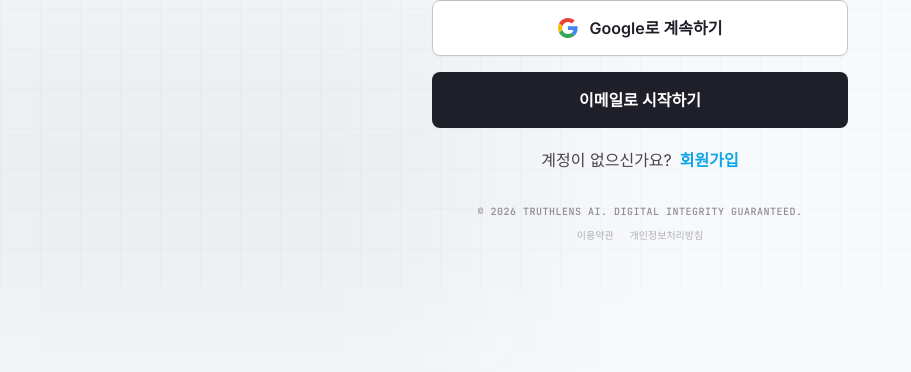
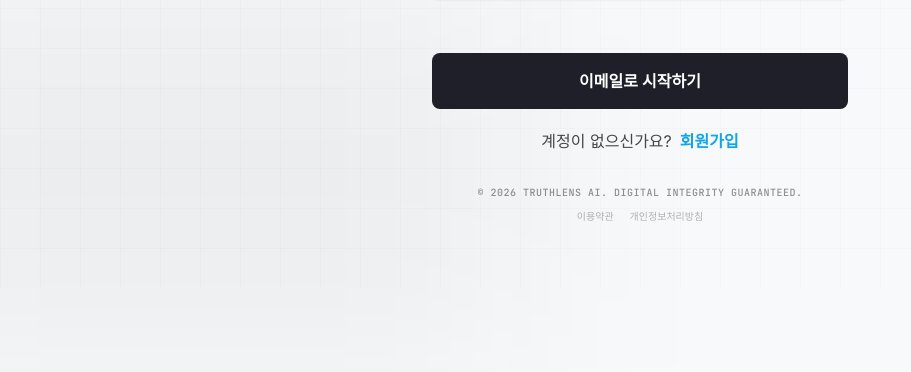
Before and after one commit to jjssspark/TruthLens, a Flask app: page /login in a window 1280 px wide. Shown: the part 512-884 px from the top of the page, without its empty margins (0-911 px from the left). Run offline with Flask 3, Linux system fonts and the light colour scheme; some libraries are stand-ins or nearby versions.

Commit message:
refactor: 동작하지 않던 구글 OAuth 로그인 완전 제거
화면에는 버튼이 있었지만 google_client_id를 템플릿에 넘기는 백엔드 코드가
없어 GIS 초기화가 한 번도 실행되지 않았다. handleGoogleLogin()은 정의만
되어 있고 호출부가 없었으며, 그 안의 '임시 가상 로그인' 분기는 인증 없이
메인으로 보내는 코드였다.

라우트·oauth 등록·config·User.google_sub·Authlib 의존성·.env.example 항목까지
함께 제거하고, 라우트가 404가 되었음을 테스트로 고정한다.
인증은 이메일/비밀번호 방식만 남는다.

```diff
--- a/TruthLensFlask/app.py
+++ b/TruthLensFlask/app.py
@@ -10,7 +10,6 @@ from config import Config
 from backend.api.response import fail
 from backend.logging_config import configure_logging
 from backend.models.database import db
-from backend.auth import oauth
 
 _PUBLIC_PREFIXES = ('/login', '/auth/', '/static/')
 
@@ -30,15 +29,6 @@ def create_app(config_overrides=None):
     app.wsgi_app = ProxyFix(app.wsgi_app, x_proto=1, x_host=1)
 
     db.init_app(app)
-
-    oauth.init_app(app)
-    oauth.register(
-        name='google',
-        client_id=app.config.get('GOOGLE_CLIENT_ID'),
-        client_secret=app.config.get('GOOGLE_CLIENT_SECRET'),
-        server_metadata_url='https://accounts.google.com/.well-known/openid-configuration',
-        client_kwargs={'scope': 'openid email profile'},
-    )
 
     @app.before_request
     def assign_trace_id():
--- a/TruthLensFlask/backend/auth/__init__.py
+++ /dev/null
@@ -1,3 +0,0 @@
-from authlib.integrations.flask_client import OAuth
-
-oauth = OAuth()
--- a/TruthLensFlask/backend/models/mypage.py
+++ b/TruthLensFlask/backend/models/mypage.py
@@ -9,7 +9,6 @@ class User(db.Model):
     id = db.Column(db.Integer, primary_key=True, autoincrement=True)
     email = db.Column(db.String(255), nullable=False, unique=True)
     password_hash = db.Column(db.String(255), nullable=True)
-    google_sub    = db.Column(db.String(100), nullable=True)
     name = db.Column(db.String(100), nullable=False)
     role = db.Column(db.String(30), nullable=False, default='free')          # 'pro', 'enterprise' 등
     trust_score = db.Column(db.Float, nullable=False, default=0)            # 신뢰 수준 데이터
--- a/TruthLensFlask/config.py
+++ b/TruthLensFlask/config.py
@@ -37,7 +37,3 @@ class Config:
     MAX_CONTENT_LENGTH = int(os.getenv('MAX_CONTENT_LENGTH', 500 * 1024 * 1024))
 
     DEBUG = os.getenv('FLASK_ENV') == 'development'
-
-    # Google OAuth 설정
-    GOOGLE_CLIENT_ID = os.getenv('GOOGLE_CLIENT_ID')
-    GOOGLE_CLIENT_SECRET = os.getenv('GOOGLE_CLIENT_SECRET')
--- a/TruthLensFlask/requirements.txt
+++ b/TruthLensFlask/requirements.txt
@@ -11,7 +11,6 @@ piexif
 Pillow
 google-generativeai
 pypdf
-Authlib
 openai
 reportlab
 beautifulsoup4
--- a/TruthLensFlask/templates/login.html
+++ b/TruthLensFlask/templates/login.html
@@ -7,8 +7,6 @@
     <script src="https://cdn.tailwindcss.com?plugins=forms,container-queries"></script>
     <link href="https://fonts.googleapis.com/css2?family=Hanken+Grotesk:wght@600;700&amp;family=Inter:wght@400;600&amp;family=JetBrains+Mono:wght@500&amp;display=swap" rel="stylesheet"/>
     <link href="https://fonts.googleapis.com/css2?family=Material+Symbols+Outlined:wght,FILL@100..700,0..1&amp;display=swap" rel="stylesheet"/>
-    <!-- Google Identity Services (GIS) SDK -->
-    <script src="https://accounts.google.com/gsi/client" async defer></script>
     <script id="tailwind-config">
         tailwind.config = {
             darkMode: "class",
@@ -181,24 +179,6 @@
             </div>
             {% endif %}
             {% endwith %}
-            <!-- Google Social Login (Prominent & GIS Integrated) -->
-            <div class="w-full flex flex-col items-center justify-center">
-                <!-- Custom mockup button (Shown when client ID is not configured yet for preview) -->
-                <a id="custom-google-btn" href="/auth/google" class="w-full h-14 bg-white border border-outline-variant flex items-center justify-center gap-3 rounded-xl shadow-sm active:scale-[0.98] transition-all hover:bg-surface-container-low">
-                    <svg height="20" viewbox="0 0 48 48" width="20">
-                        <path d="M24 9.5c3.54 0 6.71 1.22 9.21 3.6l6.85-6.85C35.9 2.38 30.47 0 24 0 14.62 0 6.51 5.38 2.56 13.22l7.98 6.19C12.43 13.72 17.74 9.5 24 9.5z" fill="#EA4335"></path>
-                        <path d="M46.98 24.55c0-1.57-.15-3.09-.38-4.55H24v9.02h12.94c-.58 2.96-2.26 5.48-4.78 7.18l7.73 6c4.51-4.18 7.09-10.36 7.09-17.65z" fill="#4285F4"></path>
-                        <path d="M10.53 28.59c-.48-1.45-.76-2.99-.76-4.59s.27-3.14.76-4.59l-7.98-6.19C.92 16.46 0 20.12 0 24s.92 7.54 2.56 10.78l7.97-6.19z" fill="#FBBC05"></path>
-                        <path d="M24 48c6.48 0 11.93-2.13 15.89-5.81l-7.73-6c-2.15 1.45-4.92 2.3-8.16 2.3-6.26 0-11.57-4.22-13.47-9.91l-7.98 6.19C6.51 42.62 14.62 48 24 48z" fill="#34A853"></path>
-                        <path d="M0 0h48v48H0z" fill="none"></path>
-                    </svg>
-                    <span class="font-body-md text-body-md font-semibold text-deep-navy">Google로 계속하기</span>
-                </a>
-
-                <!-- Official Google GIS Button Container (Will be populated and shown when Client ID is present) -->
-                <div id="official-google-btn" class="w-full flex justify-center hidden"></div>
-            </div>
-
             <!-- Standard Auth Options -->
             <div id="auth-buttons-container" class="flex flex-col gap-3 transition-all duration-300">
                 <button onclick="toggleEmailForm()" class="w-full h-14 bg-deep-navy text-white flex items-center justify-center rounded-xl font-body-md text-body-md font-semibold active:scale-[0.98] transition-all hover:bg-deep-navy/90">
@@ -299,74 +279,6 @@
 
     <!-- Micro-interaction & Auth Script -->
     <script>
-        // Google OAuth Client ID 설정 (백엔드 .env 파일 등에서 바인딩하여 주입 가능)
-        // 실제 운영 시 아래 값을 본인의 Google Console Client ID로 채워주세요.
-        const GOOGLE_CLIENT_ID = "{{ google_client_id or '' }}";
-
-        // Google Identity Services (GIS) 초기화
-        window.onload = function () {
-            if (GOOGLE_CLIENT_ID && GOOGLE_CLIENT_ID !== "None" && GOOGLE_CLIENT_ID !== "") {
-                google.accounts.id.initialize({
-                    client_id: GOOGLE_CLIENT_ID,
-                    callback: handleCredentialResponse,
-                    auto_select: false,
-                    cancel_on_tap_outside: true
-                });
-
-                // Google Client ID가 있을 경우 공식 Google GIS 로그인 버튼 렌더링
-                const customBtn = document.getElementById('custom-google-btn');
-                const officialBtn = document.getElementById('official-google-btn');
-
-                if (customBtn && officialBtn) {
-                    customBtn.classList.add('hidden');
-                    officialBtn.classList.remove('hidden');
-
-                    google.accounts.id.renderButton(
-                        officialBtn,
-                        {
-                            theme: "outline",
-                            size: "large",
-                            width: 382, // container max-width에 매핑
-                            text: "signin_with",
-                            shape: "rectangular",
-                            logo_alignment: "left"
-                        }
-                    );
-                }
-
-                // One Tap 프롬프트 표시 (선택 사항)
-                google.accounts.id.prompt();
-            }
-        };
-
-        // Google 인증 완료 후 콜백 함수 (프론트엔드 SDK 방식)
-        function handleCredentialResponse(response) {
-            console.log("Google Credential Token:", response.credential);
-
-            alert('구글 소셜 로그인 성공! (개발자 콘솔 연동 시 DB에 사용자 정보가 자동 저장됩니다)');
-            window.location.href = "{{ url_for('main.index') }}";
-        }
-
-        // 구글 로그인 버튼 핸들러
-        function handleGoogleLogin() {
-            if (GOOGLE_CLIENT_ID && GOOGLE_CLIENT_ID !== "None" && GOOGLE_CLIENT_ID !== "") {
-                google.accounts.id.prompt((notification) => {
-                    if (notification.isNotDisplayed() || notification.isSkippedMoment()) {
-                        google.accounts.id.requestAccessToken();
-                    }
-                });
-            } else {
-                // Google Client ID가 설정되지 않은 경우 백엔드 리다이렉트 방식 시도 또는 가상 로그인 실행
-                // 백엔드 리다이렉션 예시: window.location.href = "/login/google";
-
-                const confirmRedirect = confirm('구글 Client ID가 아직 설정되지 않았습니다.\n임시 가상 로그인을 진행할까요?');
-                if (confirmRedirect) {
-                    alert('구글 계정으로 임시 로그인되었습니다!');
-                    window.location.href = "{{ url_for('main.index') }}";
-                }
-            }
-        }
-
         // 모든 폼/버튼 컨테이너 숨기기
         function hideAllForms() {
             document.getElementById('email-login-form').classList.add('hidden');
```
Also changed, not shown: TruthLensFlask/backend/auth/routes.py (+0 -32 lines), TruthLensFlask/tests/conftest.py (+1 -3 lines), TruthLensFlask/tests/test_auth.py (+18 -44 lines), README.md, 1 other file.
